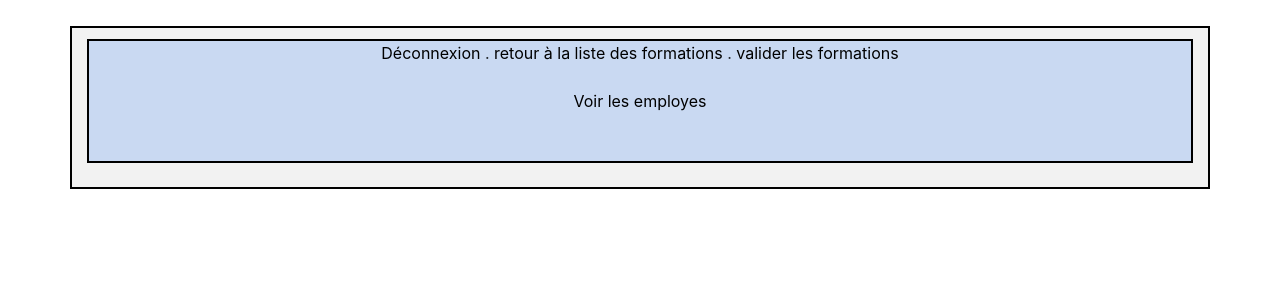
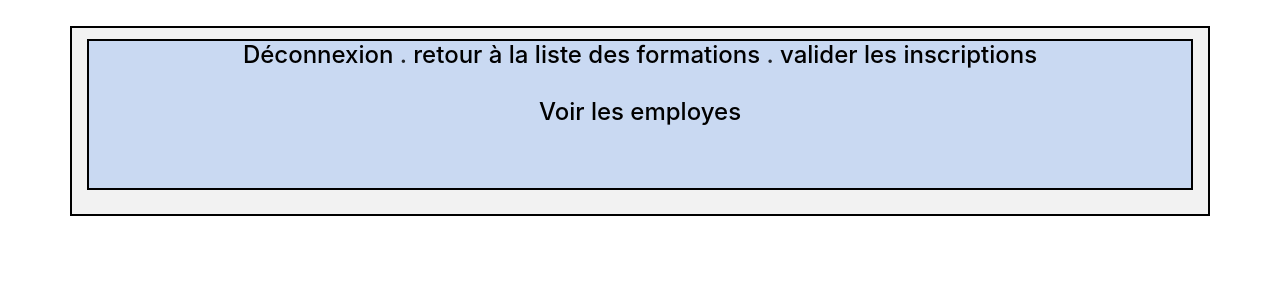
Before and after one commit to RomainMAURICE/GDFsymfony, a Symfony app: template templates/employe/afficheFormation.html.twig in a window 1280 px wide. Shown: the top 300 px of the page. Run offline with Twig, Linux system fonts and the light colour scheme; the template is opened without the code that fills it, so the values that code supplies are empty; some libraries are stand-ins or nearby versions.

Commit message:
menu twig

```diff
--- a/src/Form/IdentificationType.php
+++ b/src/Form/IdentificationType.php
@@ -14,7 +14,7 @@ class IdentificationType extends AbstractType
     {
         $builder
             ->add('login')
-            ->add('mdp')
+            ->add('mdp', SFType\PasswordType::class)
             ->add('save', SFType\SubmitType::class)
         ;
     }
--- a/templates/employe/afficheFormation.html.twig
+++ b/templates/employe/afficheFormation.html.twig
@@ -4,12 +4,14 @@
 <div class="container" style="background-color: #f2f2f2;border: 2px solid black;margin-top: 2%">
 
     <div name="tete" style="text-align: center; border: 2px solid black; background-color: #c9d9f2; margin-top: 1%">
-    <a href="{{path('identification')}}" style="color:black">Déconnexion</a>
-    <a> . </a>
-    <a href="{{path('app_for_supp')}}" style="color:black">retour à la liste des formations</a>
-    <a> . </a>
-    <a href="{{path('app_inscrit')}}" style="color:black">valider les formations</a></br></br>
-    <a href="{{path('aff_formation')}}" style="color:black">Voir les employes</a></br></br>
+    <h4>
+        <a href="{{path('identification')}}" style="color:black">Déconnexion</a>
+        <a> . </a>
+        <a href="{{path('app_for_supp')}}" style="color:black">retour à la liste des formations</a>
+        <a> . </a>
+        <a href="{{path('app_inscrit')}}" style="color:black">valider les inscriptions</a></br></br>
+        <a href="{{path('aff_formation')}}" style="color:black">Voir les employes</a></br></br>
+    </h4>
     <br>
     {% if (message) %}
         {{ message }}
--- a/templates/employe/listeInscription.html.twig
+++ b/templates/employe/listeInscription.html.twig
@@ -2,12 +2,14 @@
 <link rel="stylesheet" href="https://maxcdn.bootstrapcdn.com/bootstrap/4.0.0/css/bootstrap.min.css" integrity="sha384-Gn5384xqQ1aoWXA+058RXPxPg6fy4IWvTNh0E263XmFcJlSAwiGgFAW/dAiS6JXm" crossorigin="anonymous">
 <div class="container" style="background-color: #f2f2f2; border: 2px solid black;margin-top: 2%">
     <div name="tete" style="text-align: center; border: 2px solid black; background-color: #c9d9f2; margin-top: 1%">
+    <h4>
         <a href="{{path('identification')}}" style="color:black">Déconnexion</a>
         <a> . </a>
         <a href="{{path('app_for_supp')}}" style="color:black">supprime des formations</a>
         <a> . </a>
-        <a href="{{path('ajoutFormation')}}" style="color:black">ajout des formations</a></br></br>
+        <a href="{{path('ajoutFormation')}}" style="color:black">ajout des inscriptions</a></br></br>
         <a href="{{path('aff_formation')}}" style="color:black">Voir les employes</a></br></br>
+    </h4>
     </div>
     Vous êtes dans la liste des Inscription: </br></br>
     {% if (message) %}
@@ -16,6 +18,7 @@
     {% for inscription in ensInscript %}
         Inscription: <b>{{ inscription.id }}
         <b>{{ inscription.statut }}
+        {{ inscription.employe}}
         <br>
         <a href="{{path('app_mod_inscription' , {'id': inscription.id})}}">Accepter</a>
         <a> . </a>
--- a/templates/employe/listeformationasupp.html.twig
+++ b/templates/employe/listeformationasupp.html.twig
@@ -2,12 +2,14 @@
 <link rel="stylesheet" href="https://maxcdn.bootstrapcdn.com/bootstrap/4.0.0/css/bootstrap.min.css" integrity="sha384-Gn5384xqQ1aoWXA+058RXPxPg6fy4IWvTNh0E263XmFcJlSAwiGgFAW/dAiS6JXm" crossorigin="anonymous">
 <div class="container" style="background-color: #f2f2f2; border: 2px solid black;margin-top: 2%">
     <div name="tete" style="text-align: center; border: 2px solid black; background-color: #c9d9f2; margin-top: 1%">
+    <h4>
         <a href="{{path('identification')}}" style="color:black">Déconnexion</a>
         <a> . </a>
         <a href="{{path('ajoutFormation')}}" style="color:black">ajout des formations</a>
         <a> . </a>
-        <a href="{{path('app_inscrit')}}" style="color:black">valider les formations</a></br></br>
+        <a href="{{path('app_inscrit')}}" style="color:black">valider les inscriptions</a></br></br>
         <a href="{{path('aff_formation')}}" style="color:black">Voir les employes</a></br></br>
+    </h4>
     </div>
     <img src="https://s1.qwant.com/thumbr/0x0/2/6/04e34296815627bcb826f32eea55ce41125e0175810d412311ede9b4f137eb/logo-formation.png?u=https%3A%2F%2Fwww.wts.fr%2Fwp-content%2Fuploads%2F2018%2F01%2Flogo-formation.png&q=0&b=1&p=0&a=0"/>
     <br/>
```
Also changed, not shown: templates/employe/afficheFormation2.html.twig (+8 -7 lines), templates/employe/formation.html.twig (+8 -7 lines).
